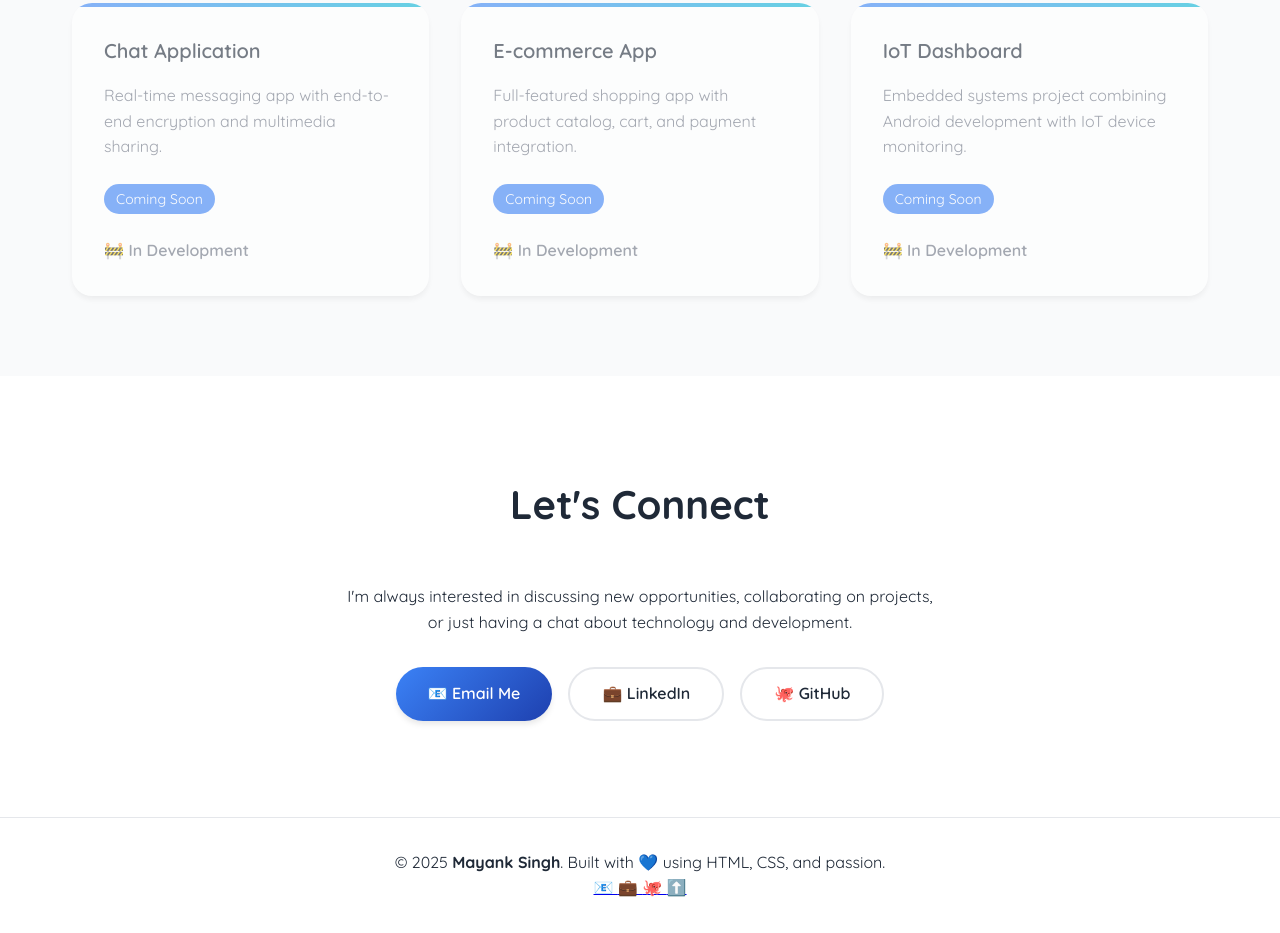
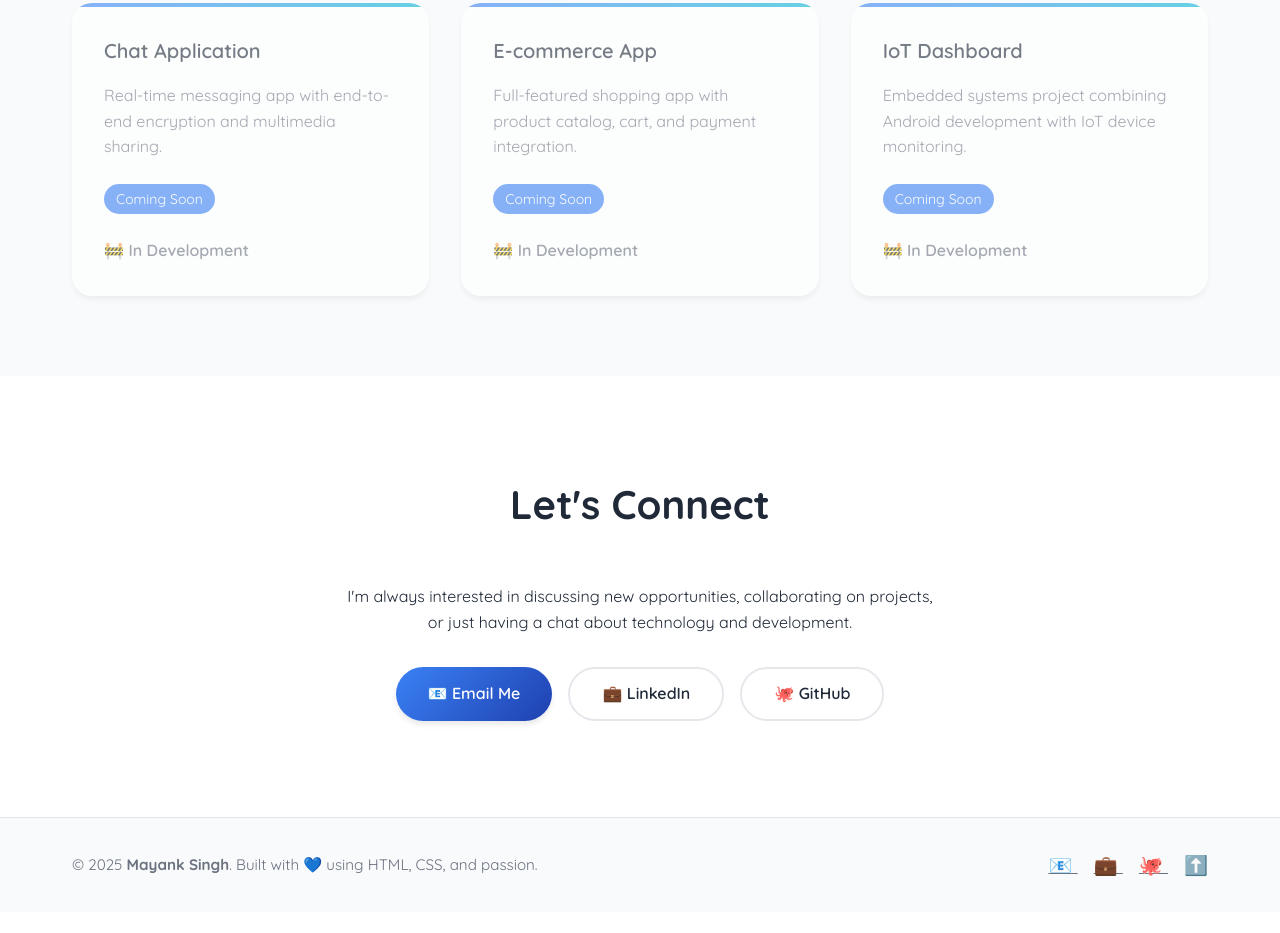
Before and after one commit to MayankSingh755/Portfolio-Website, a plain HTML site: page index.html in a window 1280 px wide. Shown: the part 4298-5231 px from the top of the page. After the commit the page ends 5210 px from the top, so only its background shows below. Drawn offline with Linux system fonts and the light colour scheme.

Commit message:
Update style.css

```diff
--- a/style.css
+++ b/style.css
@@ -635,3 +635,37 @@ footer {
     font-weight: 700;
     color: var(--primary-color);
 }
+footer {
+  background: var(--bg-secondary);
+  border-top: 1px solid var(--border-color);
+  padding: 2rem 0;
+  font-size: 0.95rem;
+}
+
+.footer-content {
+  display: flex;
+  justify-content: space-between;
+  align-items: center;
+  flex-wrap: wrap;
+  gap: 1rem;
+}
+
+.footer-left {
+  color: var(--text-secondary);
+}
+
+.footer-right a {
+  margin-left: 1rem;
+  font-size: 1.2rem;
+  color: var(--text-secondary);
+  transition: color 0.3s ease;
+}
+
+.footer-right a:hover {
+  color: var(--primary-color);
+}
+
+.back-to-top {
+  text-decoration: none;
+  font-size: 1.2rem;
+}
```
